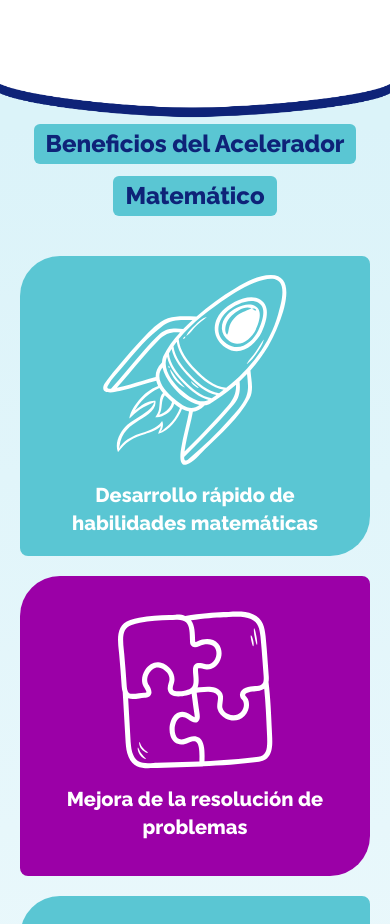
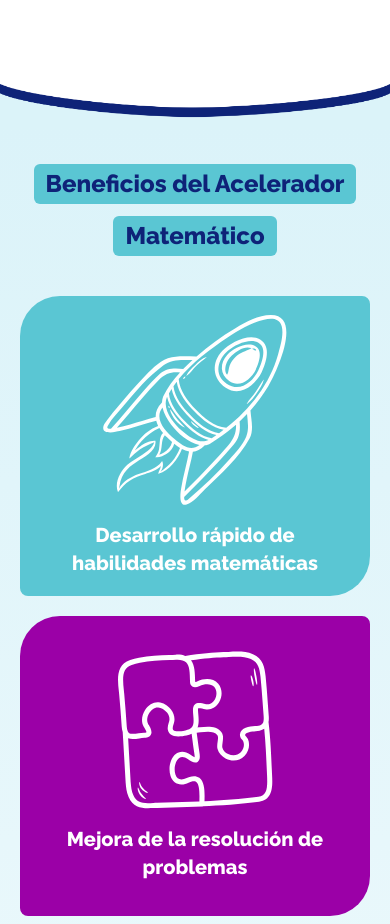
Before and after one commit to suchmolin/booster, a Next.js app: page /boostermath in a window 390 px wide. Shown: the part 4860-5784 px from the top of the page. Built offline with nearby package versions, Linux system fonts and the light colour scheme.

Commit message:
ajuste link tarjetas programas home, texto responsive etapas acelerador

```diff
--- a/src/components/boostermath/BeneficiosAcelerador/page.jsx
+++ b/src/components/boostermath/BeneficiosAcelerador/page.jsx
@@ -17,7 +17,7 @@ export default function BeneficiosAcelerador() {
           />
         </div>
       </div>
-      <h2 className="text-2xl sm:text-4xl lg:text-5xl text-azulBooster flex flex-col gap-3 text-center items-center mb-10">
+      <h2 className="text-2xl sm:text-4xl lg:text-5xl text-azulBooster flex flex-col gap-3 text-center items-center mb-10 pt-10 sm:pt-0">
         <span className="bg-azulClaroBooster py-1 px-3 w-fit rounded-md">
           Beneficios del Acelerador
         </span>
--- a/src/components/home/EtapasAcelerador/IniciacionSec/page.jsx
+++ b/src/components/home/EtapasAcelerador/IniciacionSec/page.jsx
@@ -5,7 +5,7 @@ import { Slide } from "react-awesome-reveal"
 export default function IniciacionSec({ item, mirror }) {
   return (
     <div
-      className={`w-[200px] xs:w-[260px] sm:w-[400px] md:w-full flex ${mirror ? "flex-col-reverse md:flex-row-reverse" : "flex-col-reverse md:flex-row"} sm:items-center justify-center gap-7 md:gap-36 lg:gap-52 mb-10 md:mb-0 ml-20 xs:ml-24 sm:ml-52 md:ml-0 overflow-hidden`}
+      className={`w-[240px] xs:w-[260px] sm:w-[400px] md:w-full flex ${mirror ? "flex-col-reverse md:flex-row-reverse" : "flex-col-reverse md:flex-row"} sm:items-center justify-center gap-7 md:gap-36 lg:gap-52 mb-10 md:mb-0 ml-20 xs:ml-24 sm:ml-52 md:ml-0 overflow-hidden`}
     >
       <Slide
         triggerOnce
--- a/src/data/programas.js
+++ b/src/data/programas.js
@@ -16,7 +16,7 @@ export const data = [
       boton: {
         color: "#60BFCD",
         texto: "CLASES GRUPALES",
-        href: "#",
+        href: "/boostermath",
       },
     },
   },
@@ -37,7 +37,7 @@ export const data = [
       boton: {
         color: "#9B00A7",
         texto: "CLASES PERSONALIZADAS",
-        href: "#",
+        href: "/boosterclub",
       },
     },
   },
```
